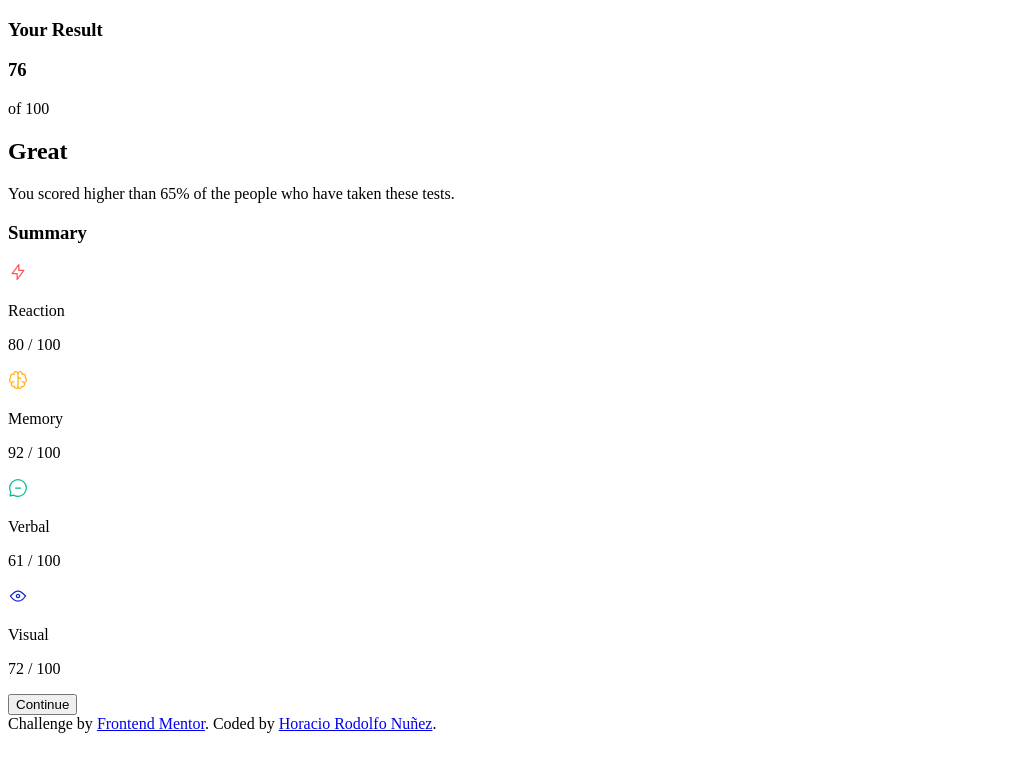
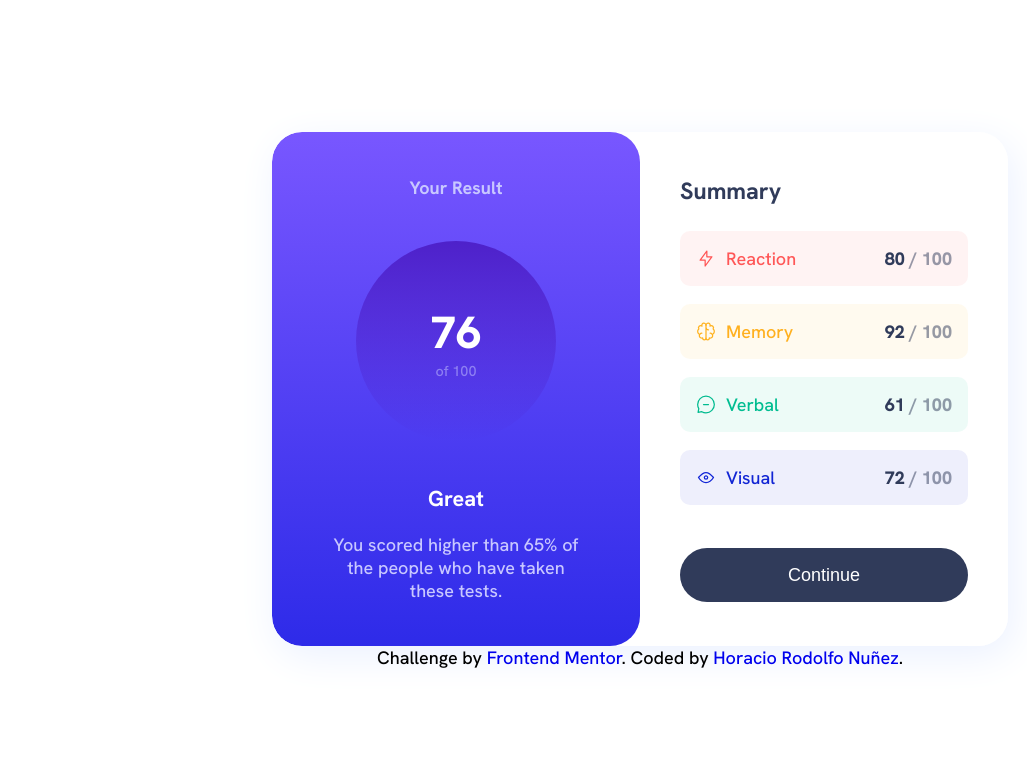
Before and after one commit to NunezHoracio/results-summary-component, a plain HTML site: page index.html in a window 1280 px wide. Shown: the whole page, without its empty margins (0-1027 px from the left). Drawn offline with Linux system fonts and the light colour scheme; the site is published under a folder, as on GitHub Pages, so addresses that start at the root find nothing.

Commit message:
correcciones

```diff
--- a/index.html
+++ b/index.html
@@ -4,8 +4,8 @@
   <meta charset="UTF-8">
   <meta name="viewport" content="width=device-width, initial-scale=1.0">
 
-  <link rel="icon" type="image/png" sizes="32x32" href="/assets/images/favicon-32x32.png">
-  <link rel="stylesheet" href="/css/styles.css">
+  <link rel="icon" type="image/png" sizes="32x32" href="assets/images/favicon-32x32.png">
+  <link rel="stylesheet" href="css/styles.css">
 
   <title>Frontend Mentor | Results summary component</title>
 
```
